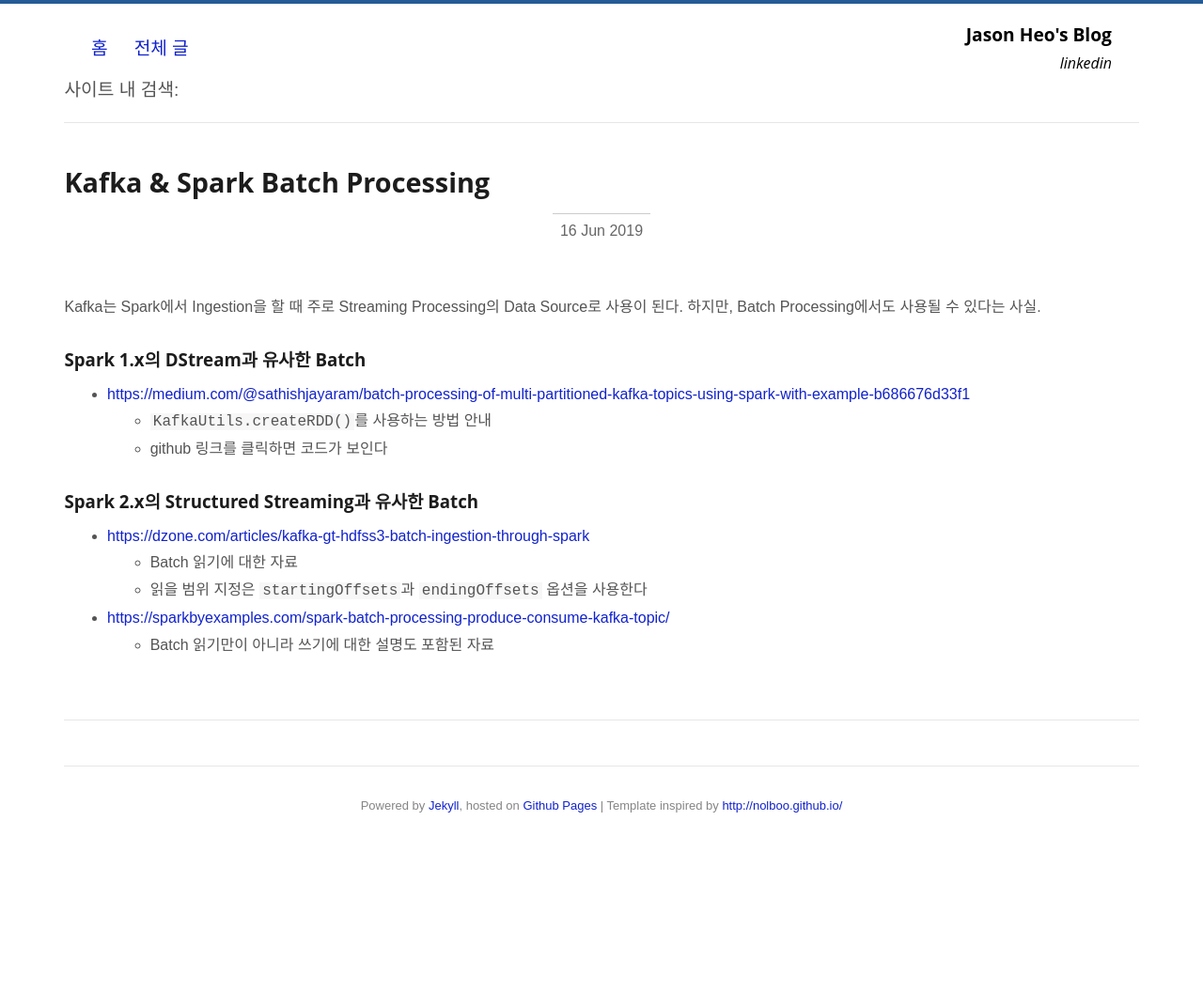
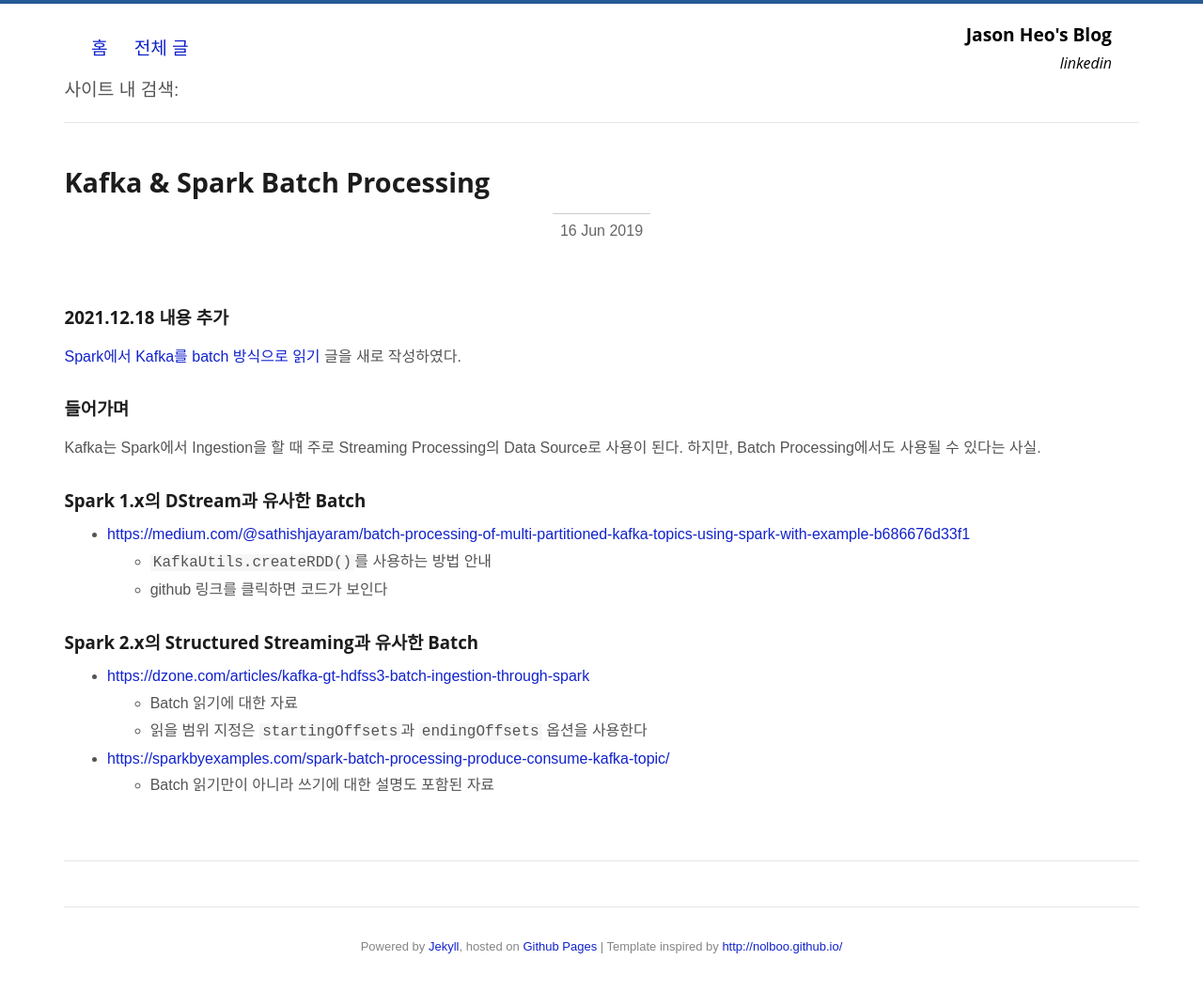
Before and after one commit to jason-heo/jason-heo.github.io, a Jekyll site: the page built from _posts/2019-06-16-spark-kafka-batch-processing.md, in a window 1280 px wide. Shown: the whole page at 94% size. Built offline with Jekyll 4.4.1, drawn with Linux system fonts in a browser that asks for light colours; comment, search, counter and statistics services are not loaded; before the commit the page ends 905 px from its top, so only the background shows below that.

Commit message:
spark-reco.md에 kafka batch 추가

```diff
--- a/_posts/2019-06-16-spark-kafka-batch-processing.md
+++ b/_posts/2019-06-16-spark-kafka-batch-processing.md
@@ -3,6 +3,12 @@ layout: post
 title: "Kafka & Spark Batch Processing"
 categories: "programming"
 ---
+
+### 2021.12.18 내용 추가
+
+[Spark에서 Kafka를 batch 방식으로 읽기](/bigdata/2021/12/18/spark-kafka-batch-mode.html) 글을 새로 작성하였다.
+
+### 들어가며
 
 Kafka는 Spark에서 Ingestion을 할 때 주로 Streaming Processing의 Data Source로 사용이 된다. 하지만, Batch Processing에서도 사용될 수 있다는 사실.
 
```
Also changed, not shown: _includes/spark-reco.md (+1 -0 lines).
